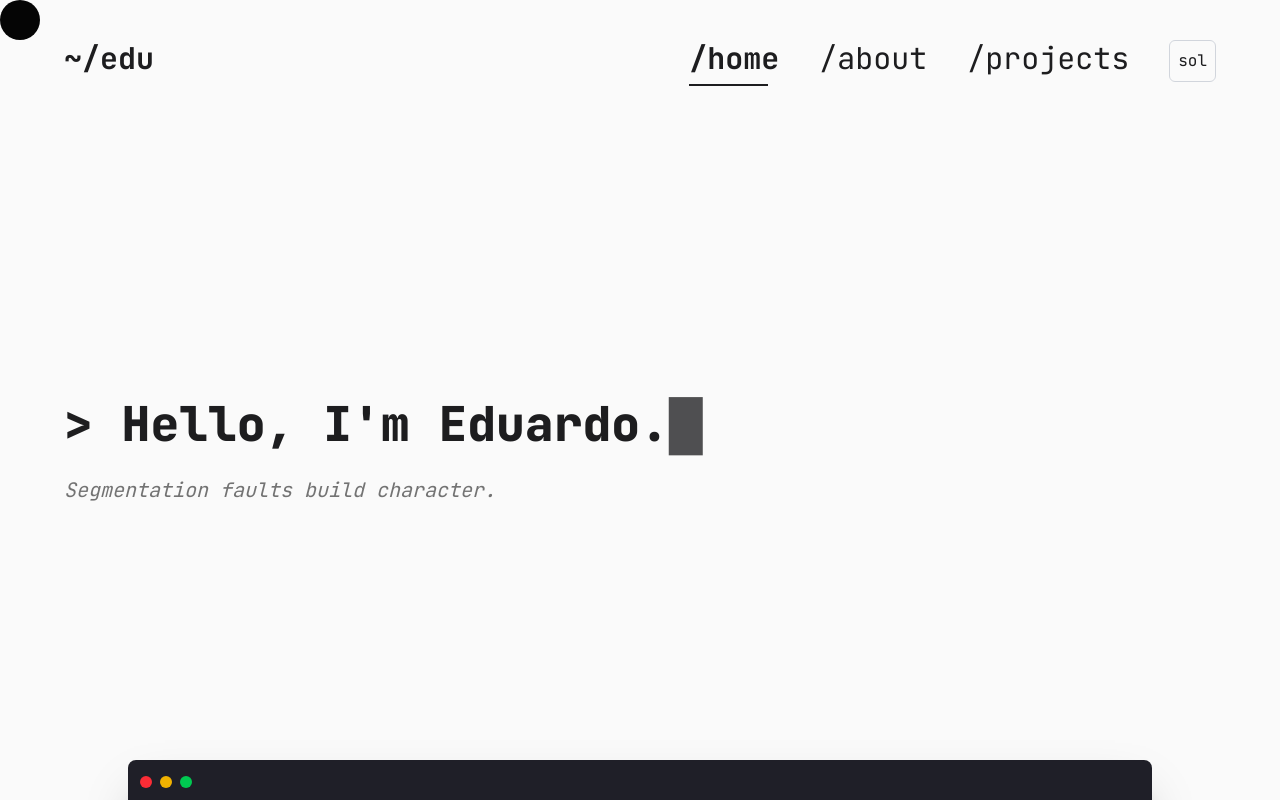
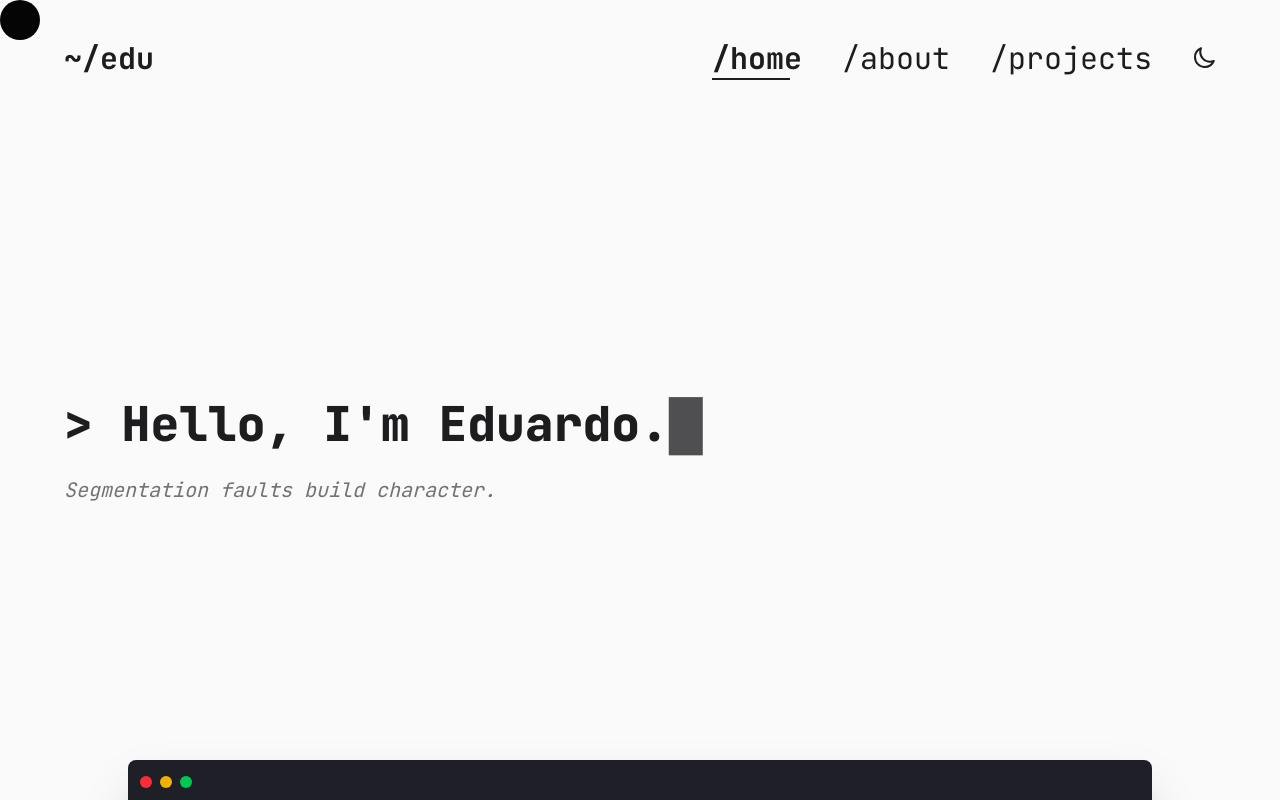
Before and after one commit to 2101dudu/website, a Next.js app: page / in a window 1280 px wide. Shown: the top 800 px of the page. Built offline with nearby package versions, Linux system fonts and the light colour scheme.

Commit message:
fix: button icon

```diff
--- a/app/components/darkmodetoggle.js
+++ b/app/components/darkmodetoggle.js
@@ -19,10 +19,40 @@
 
   return (
     <button
+      className="cursor-pointer"
       onClick={() => setDarkMode((prev) => !prev)}
-      className="p-2 rounded-md border border-gray-300 dark:border-gray-600"
     >
-      {darkMode ? "escuro" : "sol"}
+      {!darkMode ? (
+        <svg
+          xmlns="http://www.w3.org/2000/svg"
+          fill="none"
+          viewBox="0 0 24 24"
+          strokeWidth="2"
+          stroke="currentColor"
+          className="size-6"
+        >
+          <path
+            strokeLinecap="round"
+            strokeLinejoin="round"
+            d="M21.752 15.002A9.72 9.72 0 0 1 18 15.75c-5.385 0-9.75-4.365-9.75-9.75 0-1.33.266-2.597.748-3.752A9.753 9.753 0 0 0 3 11.25C3 16.635 7.365 21 12.75 21a9.753 9.753 0 0 0 9.002-5.998Z"
+          />
+        </svg>
+      ) : (
+        <svg
+          xmlns="http://www.w3.org/2000/svg"
+          fill="none"
+          viewBox="0 0 24 24"
+          strokeWidth="2"
+          stroke="currentColor"
+          className="size-6"
+        >
+          <path
+            strokeLinecap="round"
+            strokeLinejoin="round"
+            d="M12 3v2.25m6.364.386-1.591 1.591M21 12h-2.25m-.386 6.364-1.591-1.591M12 18.75V21m-4.773-4.227-1.591 1.591M5.25 12H3m4.227-4.773L5.636 5.636M15.75 12a3.75 3.75 0 1 1-7.5 0 3.75 3.75 0 0 1 7.5 0Z"
+          />
+        </svg>
+      )}
     </button>
   );
 }
```
